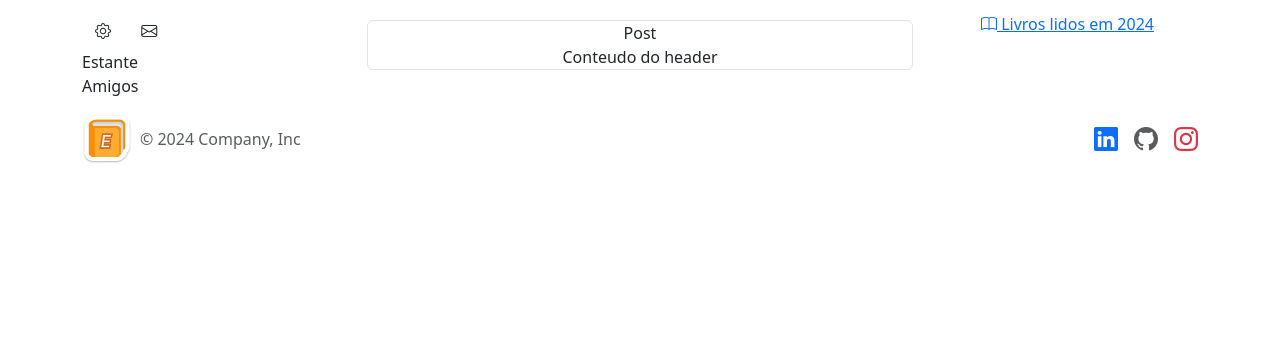
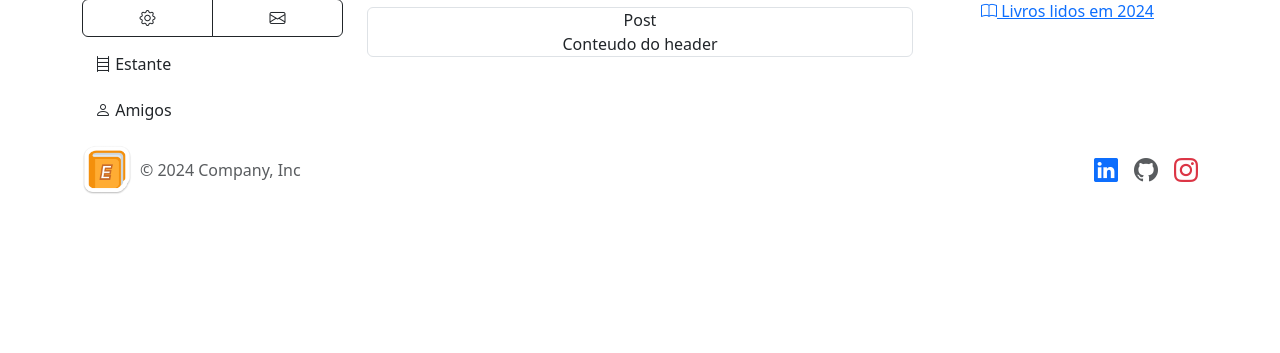
Before and after one commit to danielBRTanimacao/ebook-world-django, a Django app: page /home/1/detail/ in a window 1280 px wide. Shown: the part 447-800 px from the top of the page. Run offline with Django 5.2, Linux system fonts and the light colour scheme; tables that the repository leaves empty hold one stand-in row (values such as "Sample post").

Commit message:
new design

```diff
--- a/base_static/global/css/style.css
+++ b/base_static/global/css/style.css
@@ -148,3 +148,12 @@ input[type="checkbox"]:checked {
     border: none;
     background-color: #ffffff;
 }
+
+.border-orange {
+    z-index: -100;
+    position: relative;
+    margin: 0 15px;
+    border-bottom: 20px solid #dc6b19;
+    border-radius: 5px;
+    top: -40px;
+}
--- a/home/templates/home/user.html
+++ b/home/templates/home/user.html
@@ -37,22 +37,28 @@
                 </div>
             </nav>
         </header>
-        <hr>
+        <div class="border-orange"></div>
         <section class="row text-center">
             <div class="col-lg-3 text-start">
-                <div>
-                    <a href="" class="btn">
+                <div class="input-group">
+                    <a href="" class="btn btn-outline-dark form-control">
                         <i class="bi bi-gear"></i>
                     </a>
-                    <a href="" class="btn">
+                    <a href="" class="btn btn-outline-dark form-control">
                         <i class="bi bi-envelope"></i>
                     </a>
                 </div>
-                <div>
-                    Estante
+                <div class="py-2">
+                    <a href="" class="btn">
+                        <i class="bi bi-bookshelf"></i>
+                        Estante
+                    </a>
                 </div>
                 <div>
-                    Amigos
+                    <a href="" class="btn">
+                        <i class="bi bi-person"></i>
+                        Amigos
+                    </a>
                 </div>
             </div>
             <div class="col-lg-6">
```
